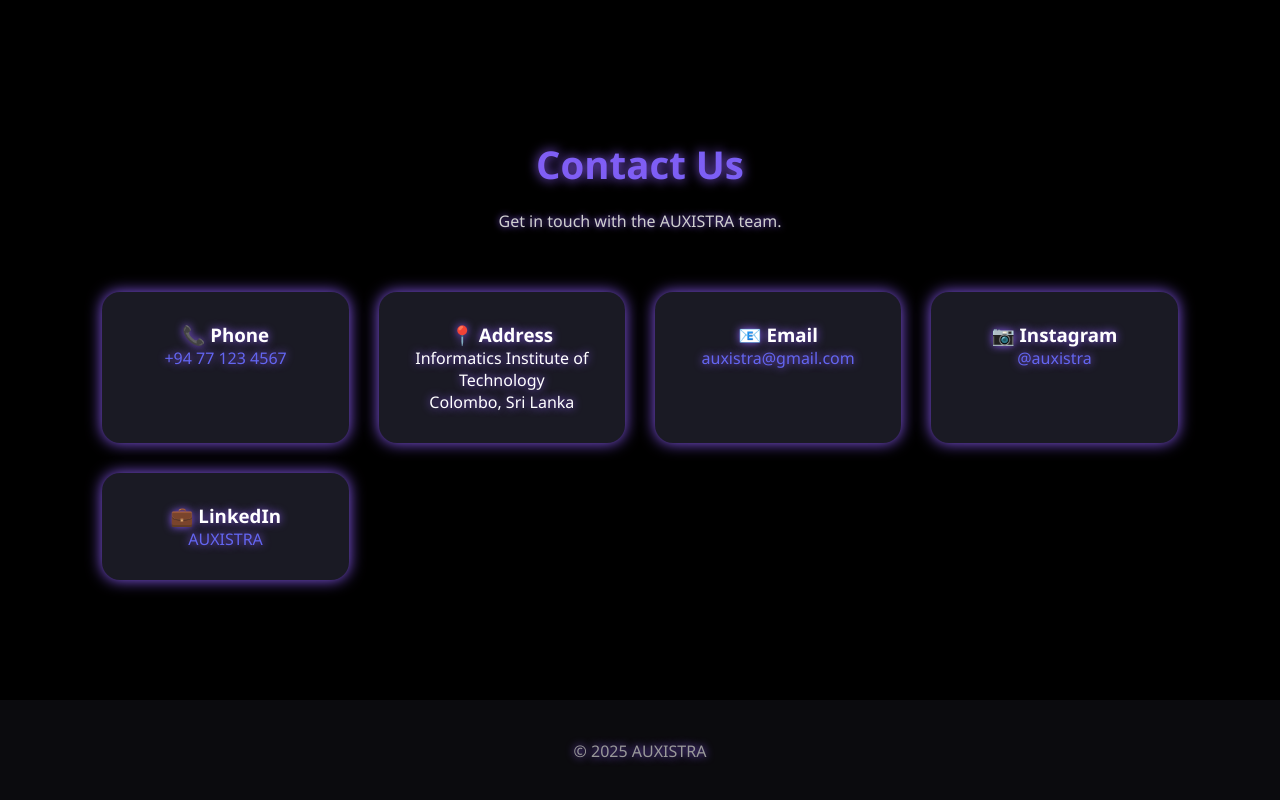
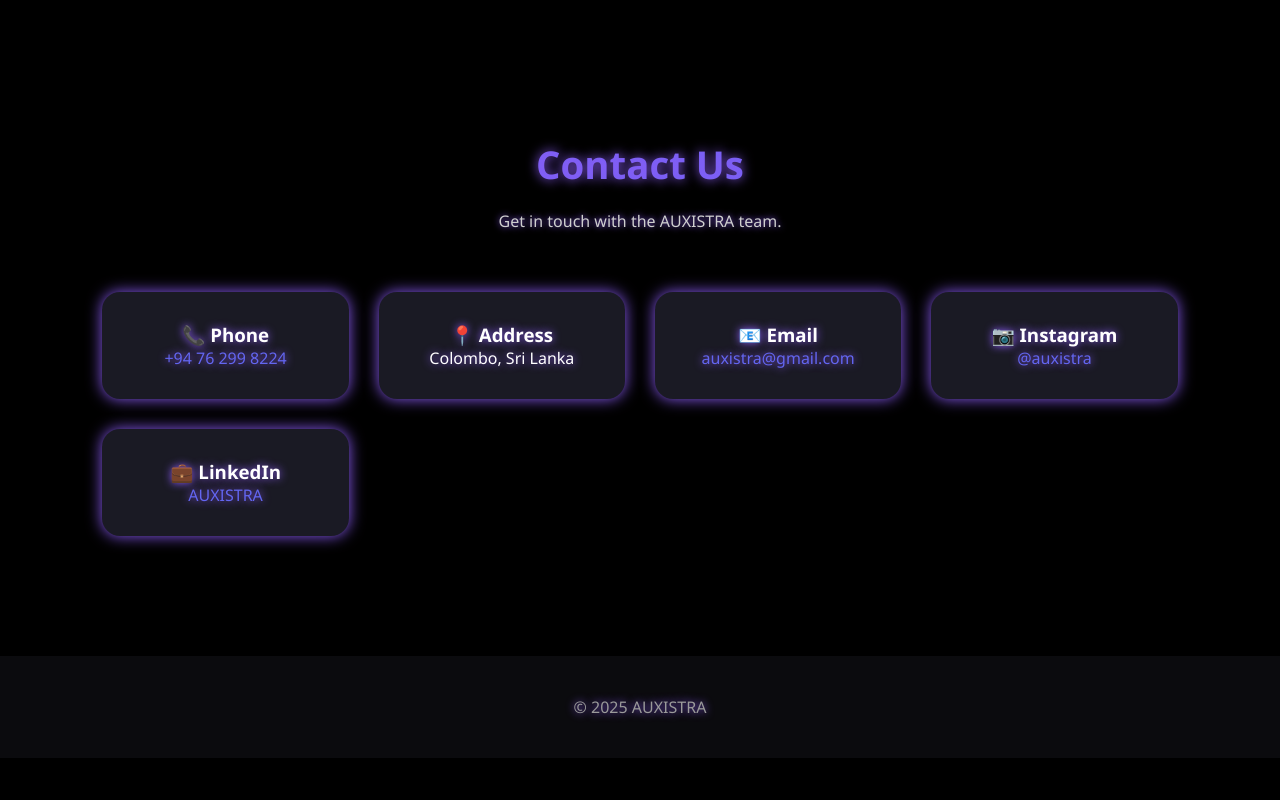
Before and after one commit to ayman-thowfeek/auxistra, a plain HTML site: page index.html in a window 1280 px wide. Shown: the part 3183-3983 px from the top of the page. After the commit the page ends 3941 px from the top, so only its background shows below. Drawn offline with Linux system fonts and the light colour scheme.

Commit message:
Update index.html
git commit -m "Fix issue in [index.html]"

```diff
--- a/index.html
+++ b/index.html
@@ -140,11 +140,11 @@
   <div class="contact-grid">
     <div class="contact-card">
       <h3>📞 Phone</h3>
-      <p><a href="tel:+94771234567">+94 77 123 4567</a></p>
+      <p><a href="tel:+94771234567">+94 76 299 8224</a></p>
     </div>
     <div class="contact-card">
       <h3>📍 Address</h3>
-      <p>Informatics Institute of Technology<br>Colombo, Sri Lanka</p>
+      <p>Colombo, Sri Lanka</p>
     </div>
     <div class="contact-card">
       <h3>📧 Email</h3>
```
